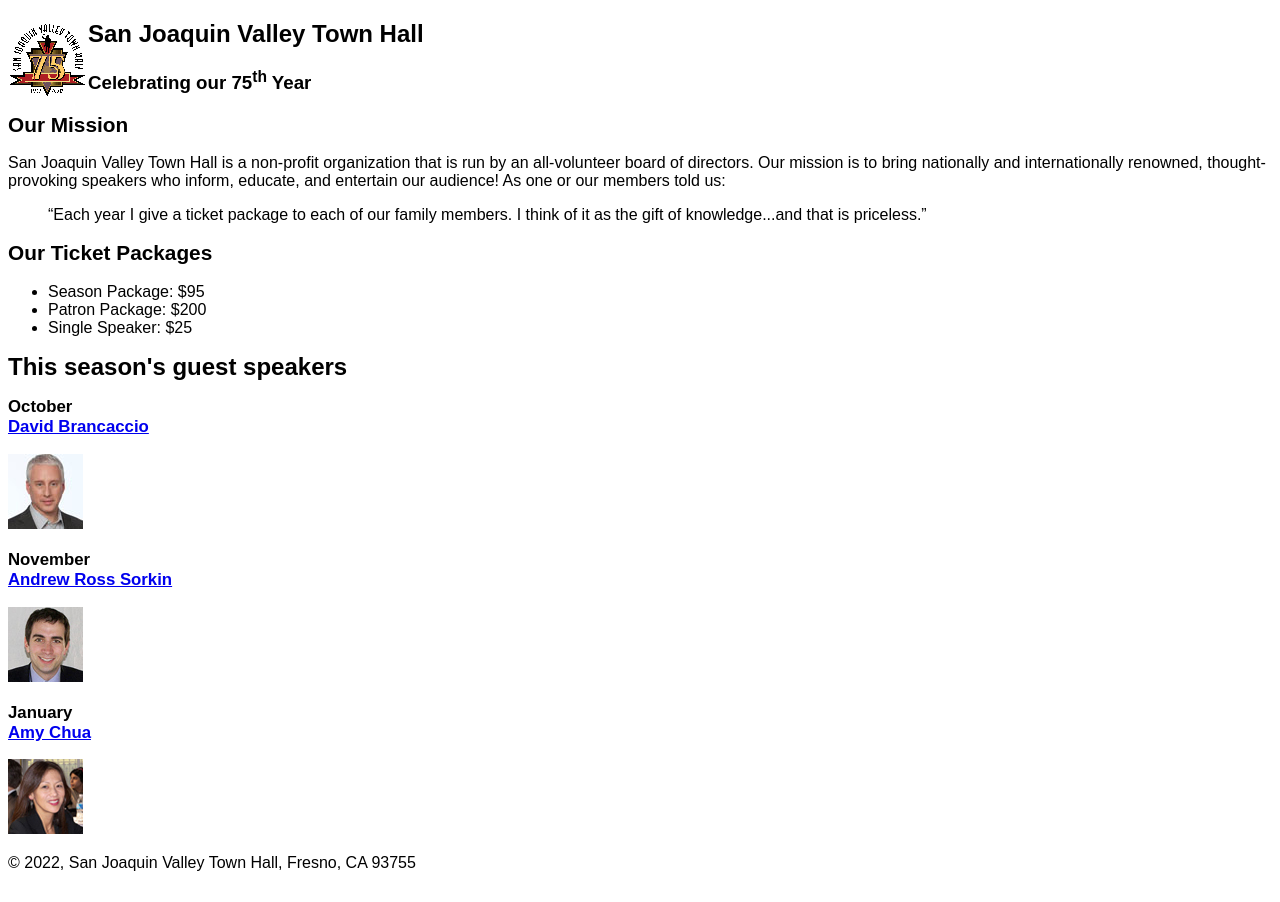
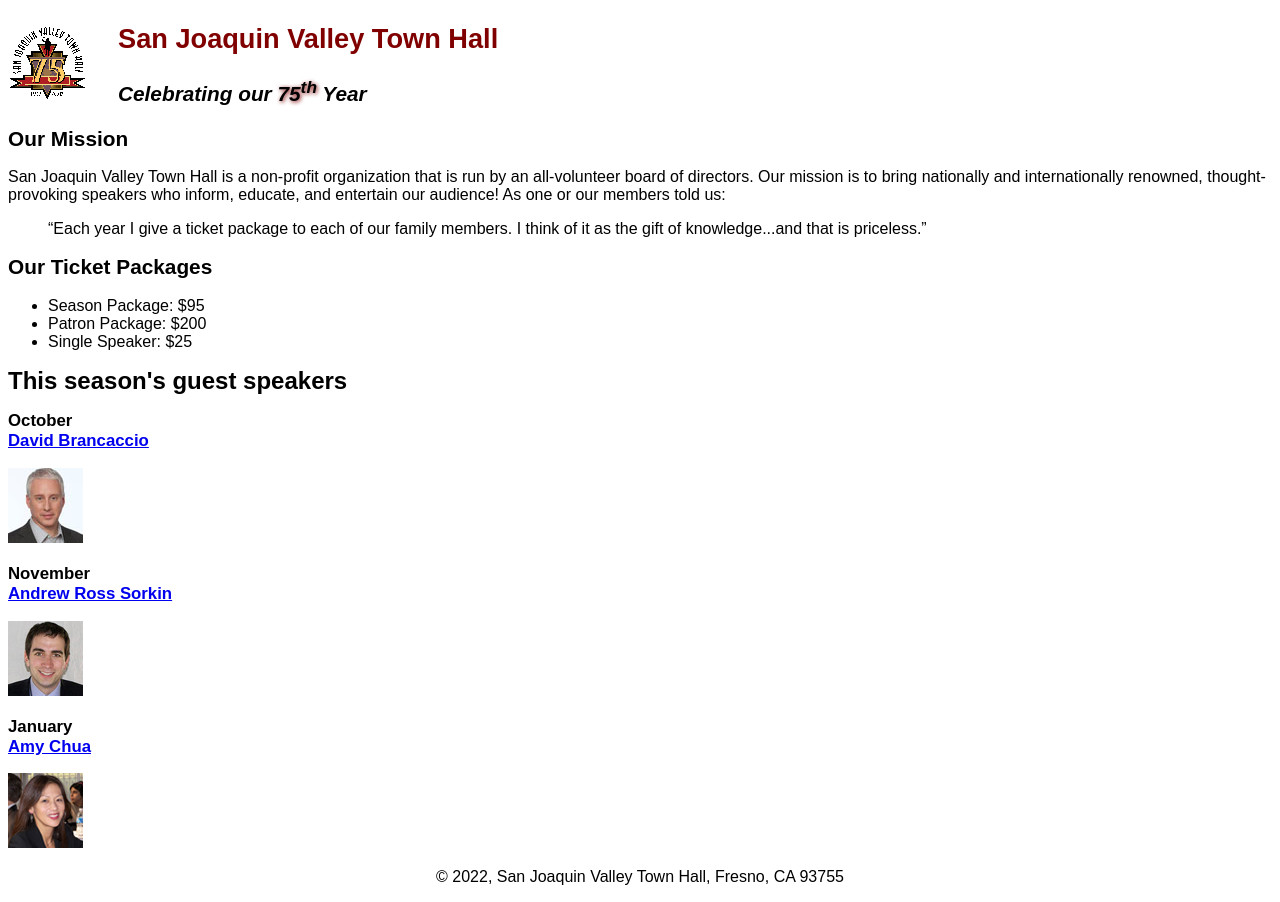
Before and after one commit to GunnMatthew/GunnMatthew.github.io, a plain HTML site: page index.html in a window 1280 px wide. Drawn offline with Linux system fonts and the light colour scheme.

Commit message:
Update c4_main.css
Week 3 Classwork Update -- Initially incorporated into index.html

```diff
--- a/styles/c4_main.css
+++ b/styles/c4_main.css
@@ -1,10 +1,32 @@
+.shadow {
+	text-shadow: 1px 1px 4px #800000;
+}
+
+:root {
+	.global-color-1 {
+		color: #800000;
+	}
+}
+
 /* the styles for the elements */
 body {
 	font-family: Arial, Helvetica, sans-serif;
     font-size: 100%;
 }
 
+a { font-style: normal;}
+a:hover, a:focus { font-style: italic;}
+
 /* the styles for the header */
+header h2 {
+	font-size: 170%;
+	text-indent: 30px;
+}
+header h3 {
+	font-size: 130%;
+	font-style: italic;
+	text-indent: 30px;
+}
 header img {
 	float: left;
 }
@@ -25,3 +47,6 @@ main h3 {
 }
 
 /* the styles for the footer */
+footer p {
+	text-align: center;
+}
```
